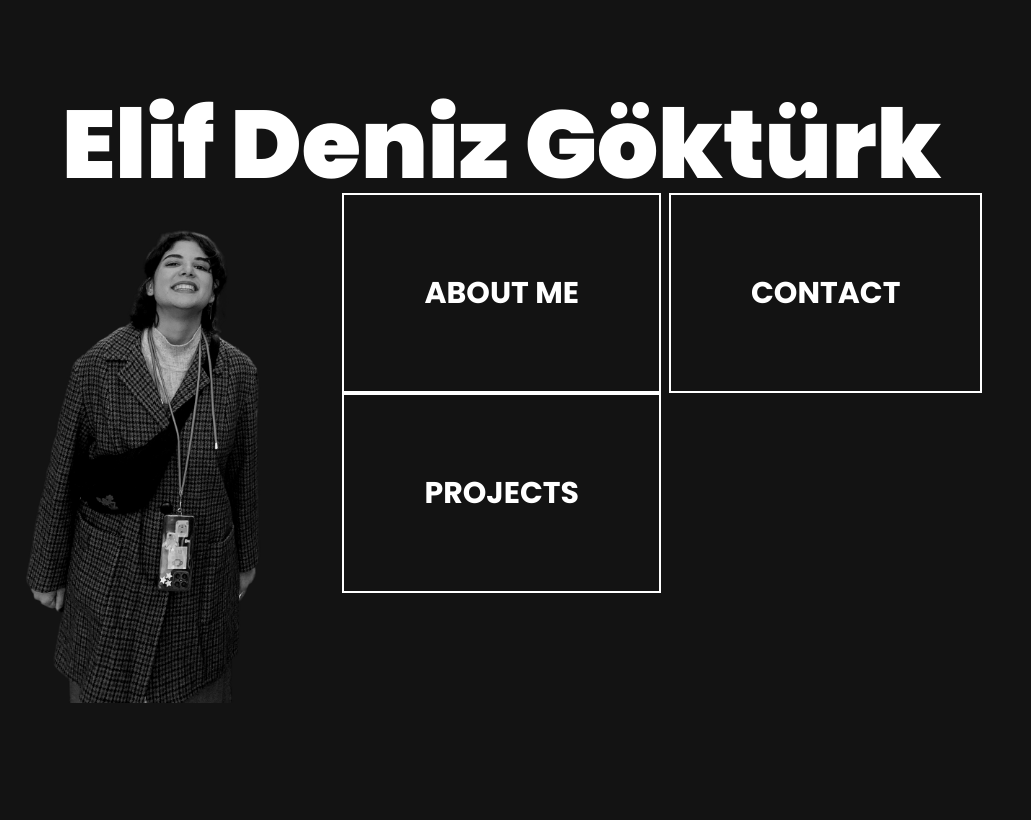
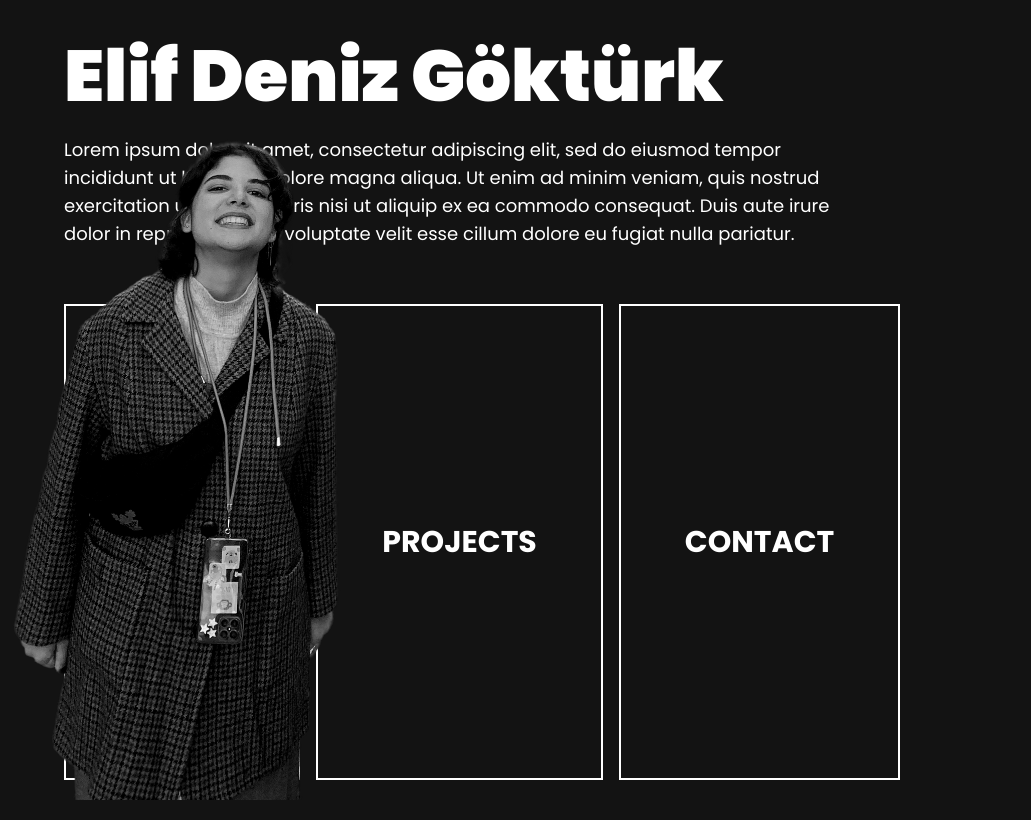
Before and after one commit to elifdenizg/elifdenizgokturk.github.io, a React (Vite) app: page / in a window 1280 px wide. Shown: the whole page, without its empty margins (0-1031 px from the left). Built offline with nearby package versions, Linux system fonts and the light colour scheme.

Commit message:
[ADD] Homecard hover backround effect + sizing

```diff
--- a/src/components/HomeCard.jsx
+++ b/src/components/HomeCard.jsx
@@ -2,15 +2,15 @@
 
 function HomeCard({title,url}){
     return(
-        <div className="text-3xl font-bold p-20 border-2 border-white w-fit h-full">
+        <div className="group relative text-3xl font-bold border-2 border-white justify-center text-center content-center px-[5vw] py-[25vh]">
+            <div class="hover_card"></div>
             <a
                 href={url}
                 className="
                 text-white
                 visited: text-white
-                hover:text-yellow-400
-            "
-            >
+                hover: text-black
+            ">
                 {title}
             </a>
         </div>
--- a/src/index.css
+++ b/src/index.css
@@ -3,23 +3,28 @@
 
 :root {
   font-family: "Poppins";
-  line-height: 1.5;
   font-weight: 400;
 
   color-scheme: light dark;
   color: rgba(255, 255, 255, 0.87);
   background-color: #131313;
-
-/*   font-synthesis: none;
-  text-rendering: optimizeLegibility;
-  -webkit-font-smoothing: antialiased;
-  -moz-osx-font-smoothing: grayscale; */
 }
 
-body {
-  margin: 0;
-  display: flex;
-  place-items: center;
-  min-width: 100vw;
-  min-height: 100vh;
+.hover_card{
+  position: absolute;
+  top: 0;
+  right: 0;
+  bottom: 0;
+  left: 0;
+  background-color: white;
+  transform: scale(0);
+  transition: transform 0.3s ease-in-out;
+  z-index: 0;
 }
+
+.group:hover .hover_card {
+  transform: scale(1);
+}
+.group:hover a{
+  color:#131313
+}
--- a/src/pages/Home.jsx
+++ b/src/pages/Home.jsx
@@ -1,21 +1,37 @@
-import HomeCard from "../components/HomeCard"
-import Me from "../assets/me.png"
-
-const CardClassName = "text-2xl font-bold p-20 border-1 border-white"
+import HomeCard from "../components/HomeCard";
+import Me from "../assets/me.png";
 
 const Home = () => {
   return (
-    <body className="min-h-screen w-full">
-    <div className="flex justify-center items-center flex-col  text-white m-4">
-      <h1 className="text-8xl font-black">Elif Deniz Göktürk</h1>
-      <div className="columns-3 gap-2 items-center justify-s text-white">
-        <img src={Me} alt="edg" className="w-64 h-auto mt-8 position-fixed" />
-        <HomeCard title="ABOUT ME" url="./AboutMe" />
-        <HomeCard title="PROJECTS" url="./Projects" />
-        <HomeCard title="CONTACT" url="./Contact" />
+    <div className="flex justify-start min-h-screen-xl text-white px-16 py-10 max-w-screen-xl mx-auto ">
+      <div className="relative flex flex-col gap-10 max-w-3xl">
+        <div>
+          <h1 className="text-7xl font-black mb-6">
+            Elif Deniz Göktürk
+          </h1>
+          <p className="text-lg">
+            Lorem ipsum dolor sit amet, consectetur adipiscing elit, sed do
+            eiusmod tempor incididunt ut labore et dolore magna aliqua. Ut enim
+            ad minim veniam, quis nostrud exercitation ullamco laboris nisi ut
+            aliquip ex ea commodo consequat. Duis aute irure dolor in
+            reprehenderit in voluptate velit esse cillum dolore eu fugiat nulla
+            pariatur.
+          </p>
+        </div>
+
+        <div className="relative flex gap-4 mt-4">
+          <HomeCard title="ABOUT ME" url="./AboutMe" />
+          <HomeCard title="PROJECTS" url="./Projects" />
+          <HomeCard title="CONTACT" url="./Contact" />
+        </div>
       </div>
+
+      <img
+        src={Me}
+        alt="Elif Deniz Göktürk"
+        className="absolute bottom-0 left-0 pt-5 h-6/7 w-auto z-1"
+      />
     </div>
-    </body>
   );
 };
 
```
